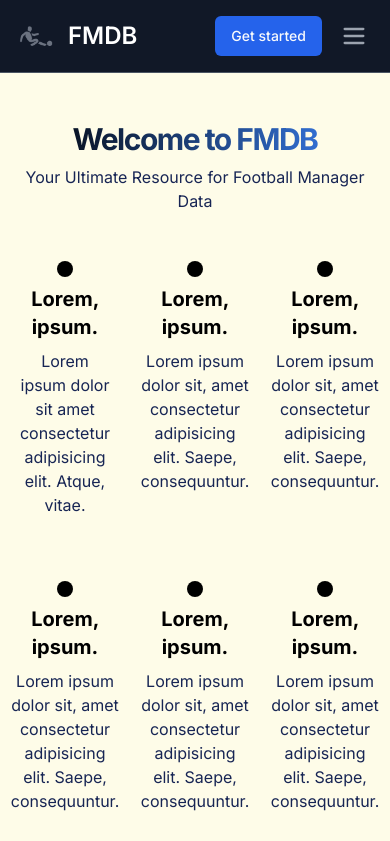
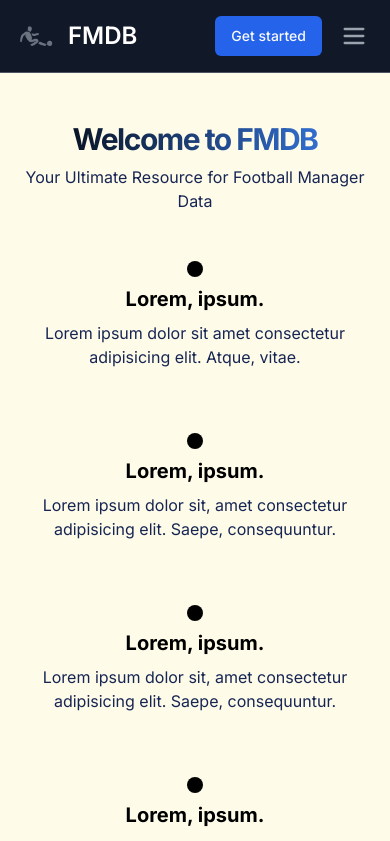
Before and after one commit to deprus/FMDB, a Next.js app: page / in a window 390 px wide. Shown: the top 841 px of the page. Built offline with nearby package versions, Linux system fonts and the light colour scheme.

Commit message:
feat: responsive hero section

```diff
--- a/app/page.tsx
+++ b/app/page.tsx
@@ -13,7 +13,7 @@
               </p>
             </div>
             <div className="w-full max-w-full space-y-4 mx-auto">
-              <div className="grid grid-cols-3 gap-8">
+              <div className="grid grid-cols-1 sm:grid-cols-2 md:grid-cols-3 gap-8">
                 <div className="flex flex-col items-center space-y-2 border-gray-800 p-4 rounded-lg">
                   <div className="p-2 bg-black rounded-full"></div>
                   <h2 className="text-xl font-bold text-black">
```
